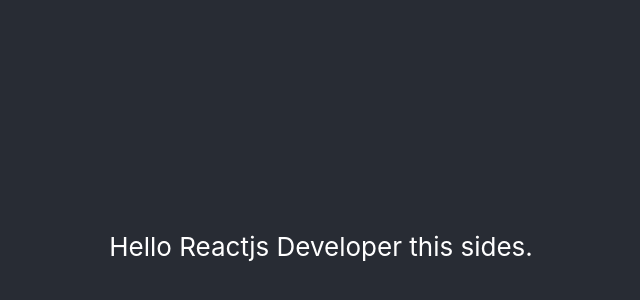
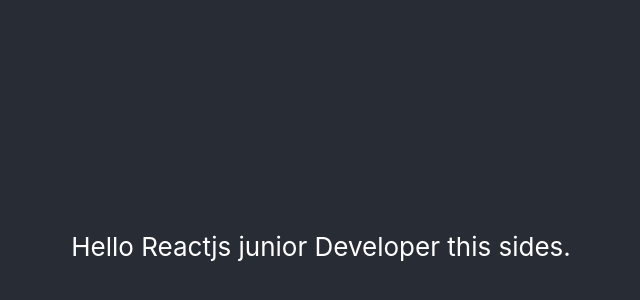
Before and after one commit to nishatalwars/reactappdev, a React (Create React App) app: page / in a window 1280 px wide. Shown: the part 154-454 px from the top of the page, without its empty margins (319-959 px from the left). Built offline with nearby package versions, Linux system fonts and the light colour scheme.

Commit message:
Update Code (V 0.0.2)
Change in heading

```diff
--- a/src/App.js
+++ b/src/App.js
@@ -1,12 +1,10 @@
 import './App.css';
-
-
 function App() {
   return (
     <div className="App">
       <header className="App-header">
 
-<p>Hello Reactjs Developer this sides.</p>
+<p>Hello Reactjs junior Developer this sides.</p>
       </header>
     </div>
   );
```
